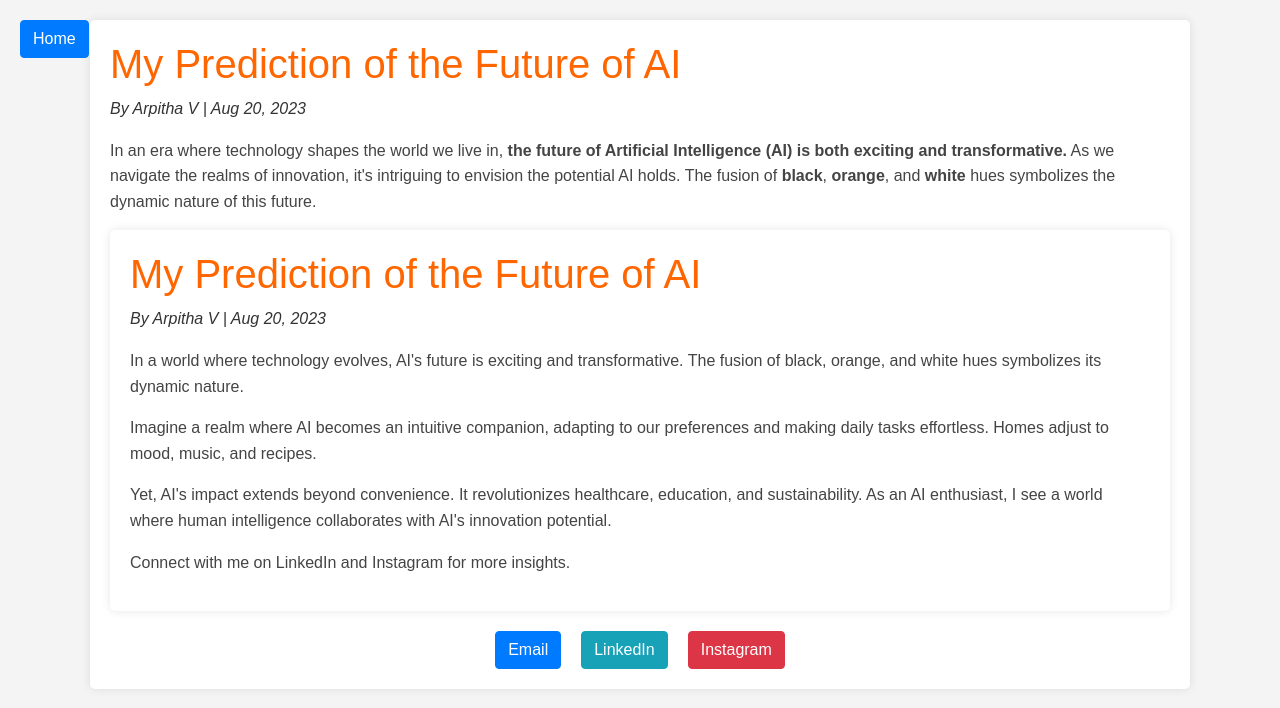
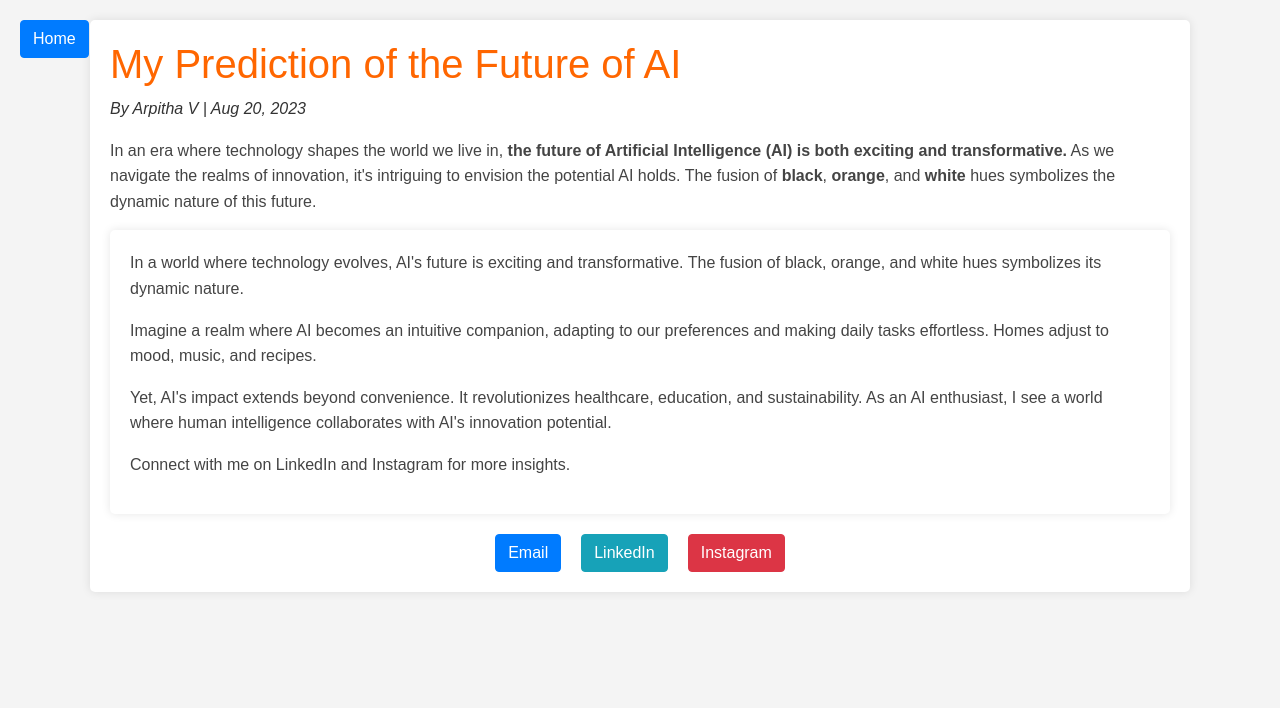
Before and after one commit to 06ARPITHA/portfolio-site, a plain HTML site: page blog-1.html in a window 1280 px wide. Drawn offline with nearby package versions, Linux system fonts and the light colour scheme.

Commit message:
Update blog-1.html

```diff
--- a/blog-1.html
+++ b/blog-1.html
@@ -60,8 +60,6 @@
       </p>
       <!-- ... Previous code ... -->
 <div class="blog-content">
-    <h1>My Prediction of the Future of AI</h1>
-    <p><em>By Arpitha V | Aug 20, 2023</em></p>
     <p>
       In a world where technology evolves, AI's future is exciting and transformative. The fusion of black, orange, and white hues symbolizes its dynamic nature.
     </p>
```
